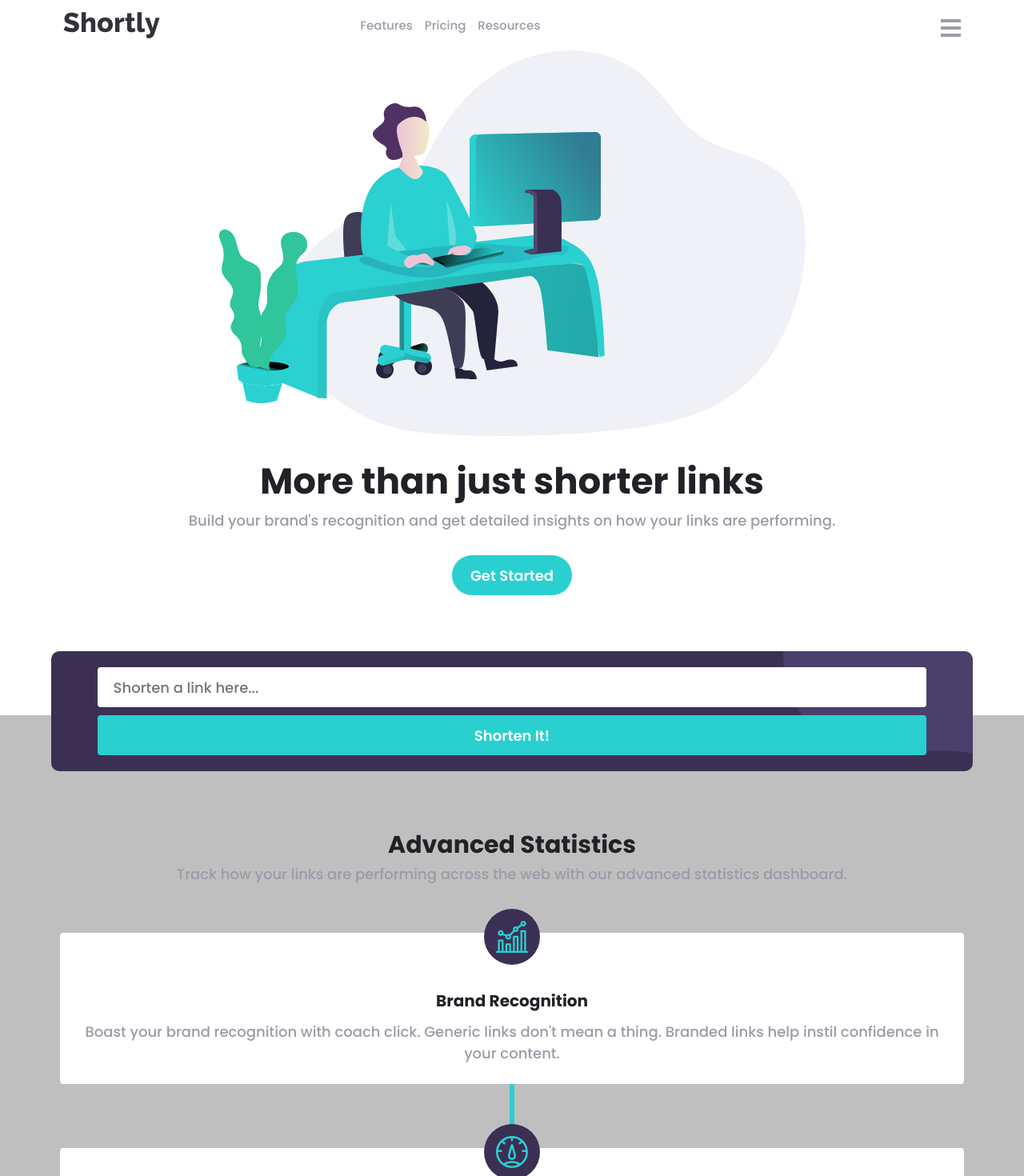
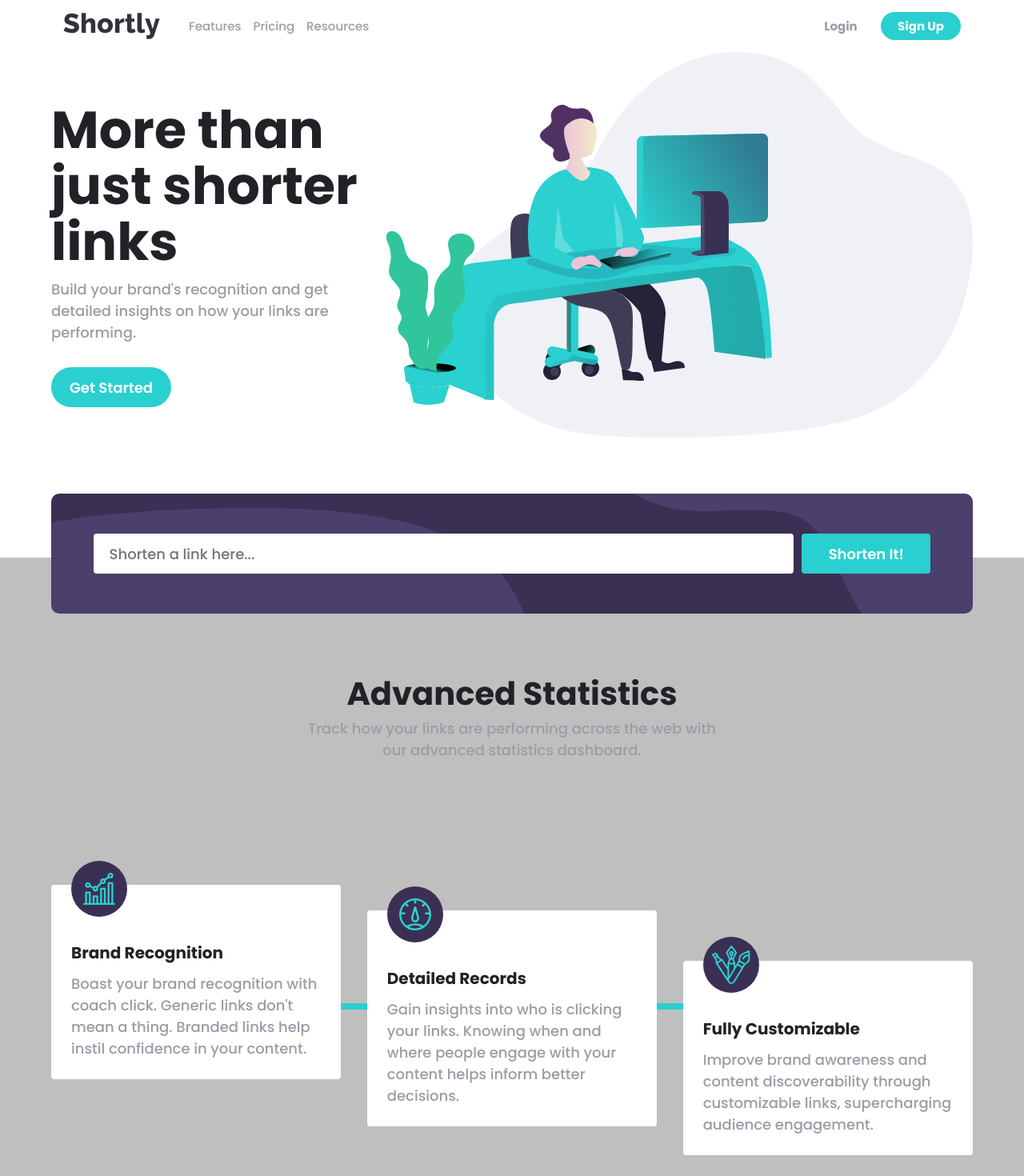
Before and after one commit to murilonicemento/shortly, a React (Vite) app: page / in a window 1280 px wide. Shown: the top 1470 px of the page at 80% size. Built offline with nearby package versions, Linux system fonts and the light colour scheme.

Commit message:
Finzalição da estilização do layout desktop

```diff
--- a/package.json
+++ b/package.json
@@ -10,6 +10,7 @@
     "preview": "vite preview"
   },
   "dependencies": {
+    "axios": "^1.4.0",
     "react": "^18.2.0",
     "react-dom": "^18.2.0",
     "styled-components": "^5.3.10"
--- a/src/components/Footer/styled.jsx
+++ b/src/components/Footer/styled.jsx
@@ -20,6 +20,27 @@ export const MyFooter = styled.footer`
     margin-top: 50px;
   }
 
+  @media (min-width: 800px) {
+    display: flex;
+    align-items: self-start;
+    justify-content: space-around;
+
+    div:nth-child(2) {
+      flex-direction: row;
+      align-items: self-start;
+    }
+  }
+`;
+
+export const Links = styled.span`
+  text-align: center;
+
+  h3 {
+    margin-bottom: 10px;
+    font-size: 15px;
+    color: #fff;
+  }
+
   ul {
     display: flex;
     flex-direction: column;
@@ -39,15 +60,12 @@ export const MyFooter = styled.footer`
       transition: color 0.4s ease;
     }
   }
-`;
 
-export const Links = styled.span`
-  text-align: center;
-
-  h3 {
-    margin-bottom: 10px;
-    font-size: 15px;
-    color: #fff;
+  @media (min-width: 800px) {
+    text-align: left;
+    ul {
+      align-items: start;
+    }
   }
 `;
 
--- a/src/components/Header/index.jsx
+++ b/src/components/Header/index.jsx
@@ -16,9 +16,9 @@ export function Header() {
   }
 
   return (
-    <>
-      <MyHeader>
-        <img src={logo} alt="Logo Icon" />
+    <MyHeader>
+      <img src={logo} alt="Logo Icon" />
+      <header>
         <NavigationBar>
           <li>Features</li>
           <li>Pricing</li>
@@ -33,7 +33,7 @@ export function Header() {
           <div></div>
           <div></div>
         </Bars>
-      </MyHeader>
+      </header>
       <Sidebar active={activeSidebar}>
         <li>
           <a href="">Features</a>
@@ -52,6 +52,6 @@ export function Header() {
           <a href="">Sign Up</a>
         </li>
       </Sidebar>
-    </>
+    </MyHeader>
   );
 }
--- a/src/components/Header/styled.jsx
+++ b/src/components/Header/styled.jsx
@@ -6,13 +6,24 @@ export const MyHeader = styled.header`
   display: flex;
   align-items: center;
   justify-content: space-between;
+  flex-wrap: wrap;
   padding: 15px;
   margin: auto;
+
+  @media (min-width: 800px) {
+    header {
+      width: 86%;
+      display: flex;
+      align-items: center;
+      justify-content: space-between;
+    }
+  }
 `;
 
 export const NavigationBar = styled.ul`
-  display: flex;
+  display: none;
   gap: 15px;
+
   li {
     list-style-type: none;
     font-size: 15px;
@@ -27,19 +38,20 @@ export const NavigationBar = styled.ul`
     }
   }
 
-  /* @media (min-width: 800px) {
+  @media (min-width: 800px) {
     display: flex;
-
-  } */
+  }
 `;
 
 export const Authentication = styled.div`
+  display: none;
+
   button {
-    display: none;
-    width: 80px;
-    height: 30px;
+    width: 100px;
+    height: 35px;
     font-weight: bold;
     cursor: pointer;
+    font-size: 15px;
   }
 
   button:not(:last-child) {
@@ -50,6 +62,10 @@ export const Authentication = styled.div`
   button:not(:first-child) {
     background-color: ${colors.button};
     border-radius: 20px;
+  }
+
+  @media (min-width: 800px) {
+    display: flex;
   }
 `;
 
@@ -64,6 +80,10 @@ export const Bars = styled.div`
   div {
     border: 2px solid ${colors.text};
   }
+
+  @media (min-width: 800px) {
+    display: none;
+  }
 `;
 
 export const Sidebar = styled.ul`
@@ -75,8 +95,8 @@ export const Sidebar = styled.ul`
   width: 85%;
   height: 300px;
   background-color: ${colors.statisticsCircle};
-  margin: auto;
   border-radius: 8px;
+  margin: 30px auto 0 auto;
 
   hr {
     width: 90%;
--- a/src/components/Input/index.jsx
+++ b/src/components/Input/index.jsx
@@ -1,10 +1,44 @@
-import { MyInput } from "./styled";
+import { useState } from "react";
+import { Form, MyInput, Cards } from "./styled";
+import axios from "axios";
 
 export function Input() {
+  const [longURL, setLongURL] = useState("");
+  const [shortURL, setShortURL] = useState([]);
+
+  async function handleSubmit(event) {
+    event.preventDefault();
+    try {
+      const response = await axios.get(
+        `https://api.shrtco.de/v2/shorten?url=${longURL}/very/long/link.html`
+      );
+      let arr = [...response.data.result.full_short_link].join("");
+      setShortURL([arr]);
+    } catch (error) {
+      console.error(error);
+    }
+  }
+
   return (
-    <MyInput>
-      <input type="text" placeholder="Shorten a link here..." />
-      <button>Shorten It!</button>
-    </MyInput>
+    <Form onSubmit={handleSubmit}>
+      <MyInput>
+        <input
+          onChange={(event) => setLongURL(event.target.value)}
+          value={longURL}
+          type="text"
+          placeholder="Shorten a link here..."
+        />
+        {/* <p>Please add a link</p> */}
+        <button>Shorten It!</button>
+      </MyInput>
+      {shortURL.map((url, index) => (
+        <Cards key={index}>
+          <p>{longURL}</p>
+          <hr />
+          <p>{url}</p>
+          <button type="button">Copy</button>
+        </Cards>
+      ))}
+    </Form>
   );
 }
--- a/src/components/Input/styled.jsx
+++ b/src/components/Input/styled.jsx
@@ -1,6 +1,9 @@
 import styled from "styled-components";
 import * as colors from "../../config/colors";
-import bgShorten from "../../assets/images/bg-shorten-mobile.svg";
+import bgShortenMobile from "../../assets/images/bg-shorten-mobile.svg";
+import bgShortenDesktop from "../../assets/images/bg-shorten-desktop.svg";
+
+export const Form = styled.form``;
 
 export const MyInput = styled.section`
   width: 90%;
@@ -12,7 +15,7 @@ export const MyInput = styled.section`
   gap: 10px;
   margin: 70px auto 0 auto;
   background-color: ${colors.statisticsCircle};
-  background-image: url(${bgShorten});
+  background-image: url(${bgShortenMobile});
   background-repeat: no-repeat;
   background-position: right top;
   border-radius: 10px;
@@ -25,6 +28,7 @@ export const MyInput = styled.section`
     font-weight: 500;
     padding: 20px;
     border-radius: 4px;
+    color: ${colors.text};
   }
 
   button {
@@ -36,4 +40,61 @@ export const MyInput = styled.section`
     border-radius: 4px;
     cursor: pointer;
   }
+
+  @media (min-width: 800px) {
+    flex-direction: row;
+    background-image: url(${bgShortenDesktop});
+    background-position: left;
+    background-size: cover;
+
+    input {
+      width: 76%;
+    }
+
+    button {
+      width: 14%;
+    }
+  }
 `;
+
+export const Cards = styled.div`
+  display: flex;
+  flex-direction: column;
+  gap: 15px;
+  position: relative;
+  z-index: 1;
+  width: 90%;
+  background-color: #fff;
+  margin: 30px auto 0 auto;
+  padding: 20px 0 20px 0;
+  border-radius: 4px;
+
+  p {
+    margin-left: 20px;
+    font-weight: 500;
+
+    &:nth-child(1) {
+      color: ${colors.title};
+    }
+
+    &:nth-child(3) {
+      color: ${colors.button};
+    }
+  }
+
+  hr {
+    border-bottom: 1px solid ${colors.text};
+    opacity: 0.5;
+  }
+
+  button {
+    width: 90%;
+    height: 50px;
+    background-color: ${colors.button};
+    margin: auto;
+    font-weight: 600;
+    color: #fff;
+    border-radius: 4px;
+    cursor: pointer;
+  }
+`;
--- a/src/components/Statistics/styled.jsx
+++ b/src/components/Statistics/styled.jsx
@@ -27,6 +27,17 @@ export const MyStatistics = styled.section`
   p {
     font-weight: 500;
     color: ${colors.text};
+  }
+
+  @media (min-width: 800px) {
+    > h2,
+    > p {
+      width: 530px;
+    }
+
+    h2 {
+      font-size: 40px;
+    }
   }
 `;
 
@@ -64,4 +75,35 @@ export const Dashboards = styled.div`
     height: 80px;
     border: 3px solid ${colors.button};
   }
+
+  @media (min-width: 800px) {
+    flex-direction: row;
+    width: 90%;
+
+    span {
+      width: 70%;
+      display: flex;
+      flex-direction: column;
+      align-items: start;
+
+      p {
+        text-align: start;
+      }
+    }
+
+    span:nth-child(3) {
+      margin-top: 90px;
+    }
+
+    span:nth-child(5) {
+      margin-top: 190px;
+    }
+
+    > div {
+      width: 70px;
+      height: 8px;
+      background-color: ${colors.button};
+      margin-top: 60px;
+    }
+  }
 `;
--- a/src/pages/Home/index.jsx
+++ b/src/pages/Home/index.jsx
@@ -11,15 +11,15 @@ export function Home() {
       <Header />
       <main>
         <MainSection>
+          <img src={illustrationWorking} alt="" />
           <div>
-            <img src={illustrationWorking} alt="" />
+            <h1>More than just shorter links</h1>
+            <p>
+              Build your brand&apos;s recognition and get detailed insights on
+              how your links are performing.
+            </p>
+            <button>Get Started</button>
           </div>
-          <h1>More than just shorter links</h1>
-          <p>
-            Build your brand&apos;s recognition and get detailed insights on how
-            your links are performing.
-          </p>
-          <button>Get Started</button>
         </MainSection>
         <Input />
         <Statistics />
--- a/src/pages/Home/styled.jsx
+++ b/src/pages/Home/styled.jsx
@@ -1,6 +1,7 @@
 import styled from "styled-components";
 import * as colors from "../../config/colors";
-import boost from "../../assets/images/bg-boost-mobile.svg";
+import boostMobile from "../../assets/images/bg-boost-mobile.svg";
+import boostDesktop from "../../assets/images/bg-boost-desktop.svg";
 
 export const MainSection = styled.section`
   width: 90%;
@@ -8,14 +9,19 @@ export const MainSection = styled.section`
   display: flex;
   flex-direction: column;
   align-items: center;
+  text-align: center;
 
   img {
     width: 100%;
   }
 
+  div {
+    display: flex;
+    flex-direction: column;
+    align-items: center;
+
     h1 {
       margin-top: 25px;
-    text-align: center;
       font-size: 45px;
       line-height: 50px;
       color: ${colors.title};
@@ -23,7 +29,6 @@ export const MainSection = styled.section`
 
     p {
       margin-top: 10px;
-    text-align: center;
       font-weight: 500;
       color: ${colors.text};
     }
@@ -37,6 +42,21 @@ export const MainSection = styled.section`
       border-radius: 30px;
       cursor: pointer;
     }
+  }
+
+  @media (min-width: 800px) {
+    flex-direction: row-reverse;
+
+    div {
+      align-items: self-start;
+      text-align: start;
+
+      h1 {
+        font-size: 65px;
+        line-height: 70px;
+      }
+    }
+  }
 `;
 
 export const BoostSection = styled.section`
@@ -48,7 +68,7 @@ export const BoostSection = styled.section`
   justify-content: center;
   gap: 20px;
   background-color: ${colors.statisticsCircle};
-  background-image: url(${boost});
+  background-image: url(${boostMobile});
   background-repeat: no-repeat;
   background-position: right;
 
@@ -65,4 +85,8 @@ export const BoostSection = styled.section`
     border-radius: 30px;
     cursor: pointer;
   }
+
+  @media (min-width: 800px) {
+    background-image: url(${boostDesktop});
+  }
 `;
```
Also changed, not shown: 1 other file (tests, documents, lock files or other folders). Lines whose indentation alone changed are shown as unchanged.
